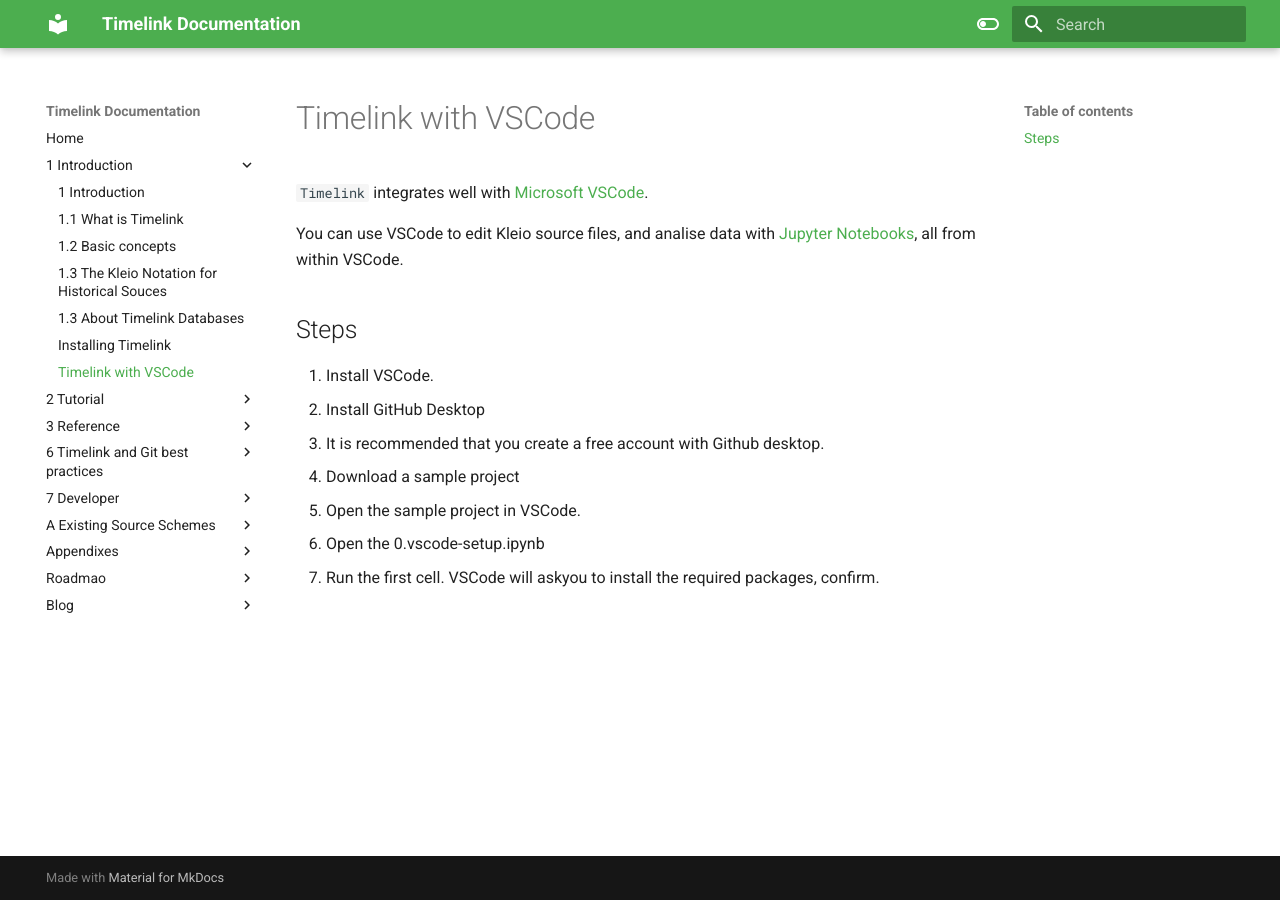
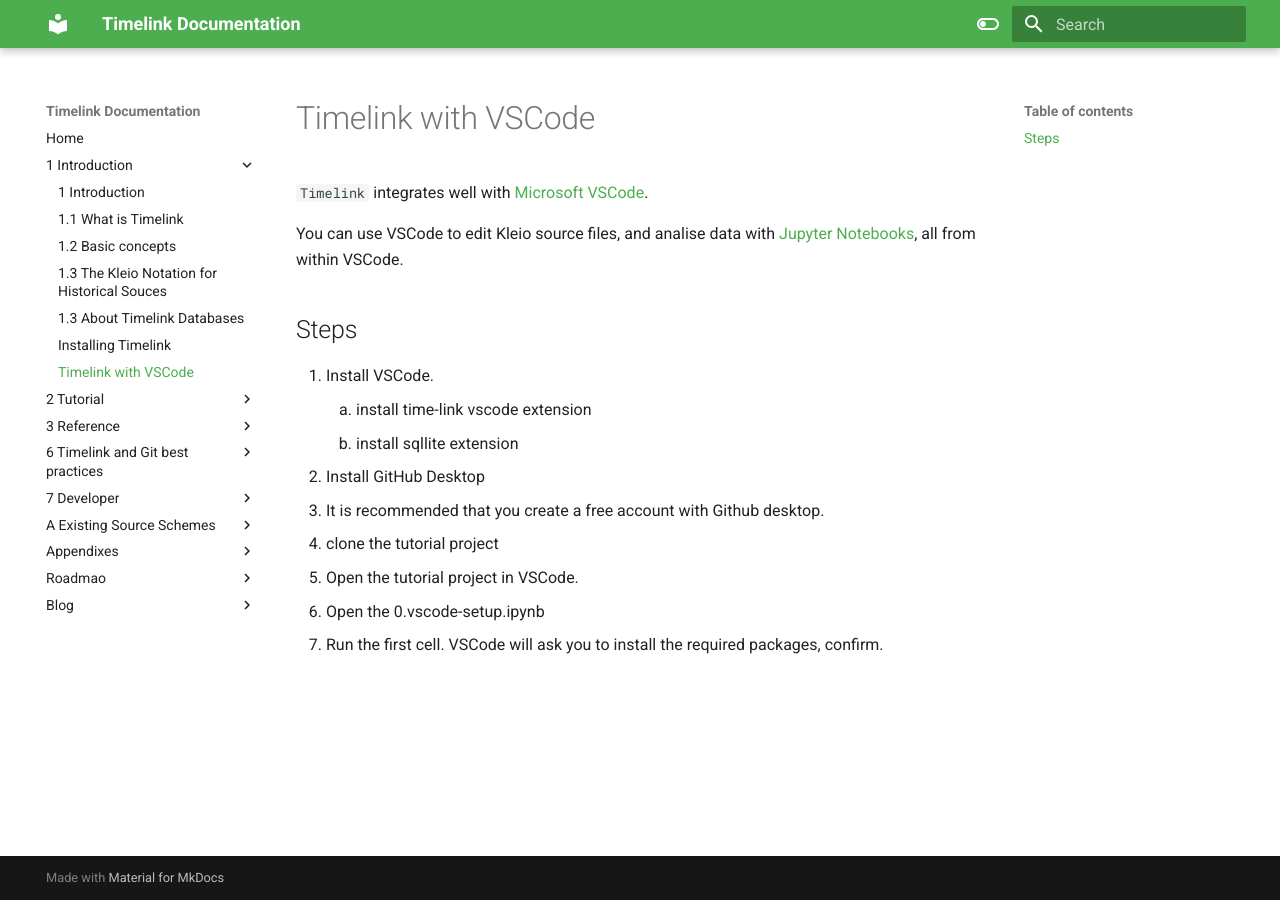
Before and after one commit to time-link/timelink-docs, an MkDocs documentation site: the page built from docs/1_Introduction/Timelink with VSCode.md, in a window 1280 px wide. Built offline with MkDocs 1.6.1 and Material for MkDocs 9.7.7, drawn with Linux system fonts in a browser that asks for light colours.

Commit message:
vault backup: 2025-04-14 17:42:02

```diff
--- a/docs/1_Introduction/Timelink with VSCode.md
+++ b/docs/1_Introduction/Timelink with VSCode.md
@@ -4,9 +4,11 @@
 
 ## Steps
 1. Install VSCode.
+	1. install time-link vscode extension
+	2. install sqllite extension
 2. Install GitHub Desktop
 3. It is recommended that you create a free account with Github desktop.
-4. Download a sample project
-5. Open the sample project in VSCode.
+4. clone the tutorial project
+5. Open the tutorial project in VSCode.
 6. Open the 0.vscode-setup.ipynb
-7. Run the first cell. VSCode will askyou to install the required packages, confirm.
+7. Run the first cell. VSCode will ask you to install the required packages, confirm.
```
